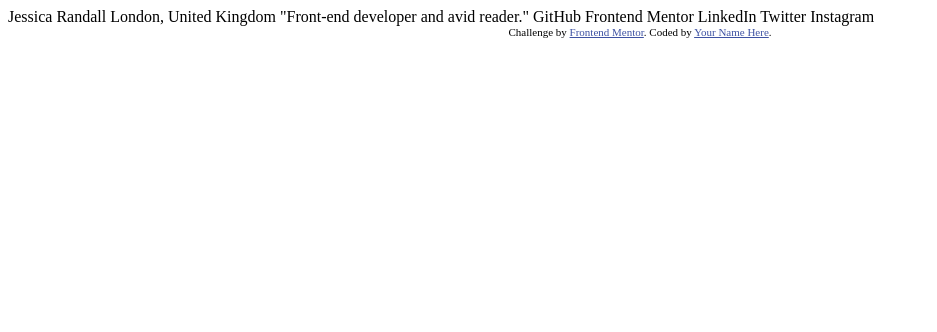
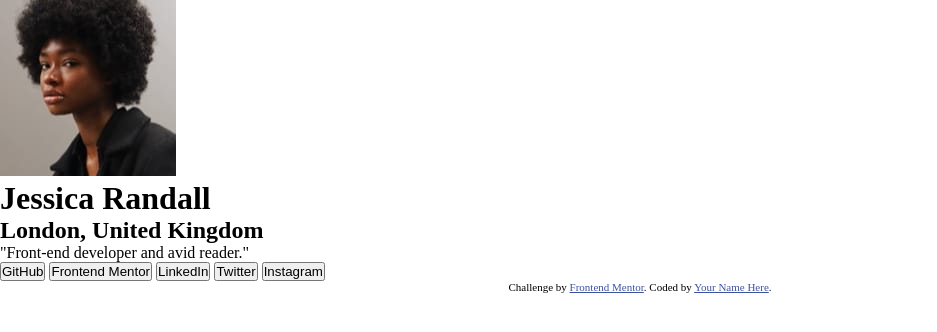
Before and after one commit to timidij/social-links-profile, a plain HTML site: page index.html in a window 1280 px wide. Shown: the whole page, without its empty margins (0-937 px from the left). Drawn offline with Linux system fonts and the light colour scheme.

Commit message:
udated files with basic css setup

```diff
--- a/index.html
+++ b/index.html
@@ -7,7 +7,7 @@
   <link rel="icon" type="image/png" sizes="32x32" href="./assets/images/favicon-32x32.png">
 
   <title>Frontend Mentor | Social links profile</title>
-
+<link rel="stylesheet" href="style.css">
   <!-- Feel free to remove these styles or customise in your own stylesheet 👍 -->
   <style>
     .attribution { font-size: 11px; text-align: center; }
@@ -15,17 +15,52 @@
   </style>
 </head>
 <body>
+<main>
+  <div class="image">
+    <img src="./assets/images/avatar-jessica.jpeg" alt="" srcset="">
+  </div>
+  <h1>
+    Jessica Randall
 
-  Jessica Randall
-  London, United Kingdom
-  "Front-end developer and avid reader."
+  </h1>
+  <h2 class="location">
 
+    London, United Kingdom
+  </h2>
+  <p class="para">
+
+    "Front-end developer and avid reader."
+  </p>
+
+</main>
+
+<div class="linkage">
+
+
+<button class="git">
   GitHub
+
+</button>
+<button class="front">
   Frontend Mentor
+
+</button>
+
+<button class="linkedin">
+
   LinkedIn
+</button>
+<button class="twitter">
   Twitter
+
+</button>
+
+<button class="instagram">
+
   Instagram
+</button>
 
+</div>
   <div class="attribution">
     Challenge by <a href="https://www.frontendmentor.io?ref=challenge" target="_blank">Frontend Mentor</a>.
     Coded by <a href="#">Your Name Here</a>.
--- /dev/null
+++ b/style.css
@@ -0,0 +1,19 @@
+*{
+    padding: 0px;
+    margin: 0px;
+    box-sizing: border-box;
+}
+
+:root{
+    /* ### Primary */
+
+--Green: hsl(75, 94%, 57%);
+
+/* ### Neutral */
+
+--White: hsl(0, 0%, 100%);
+--Grey: hsl(0, 0%, 20%);
+--Dark-Grey: hsl(0, 0%, 12%);
+--Off-Black: hsl(0, 0%, 8%);
+
+}
```
